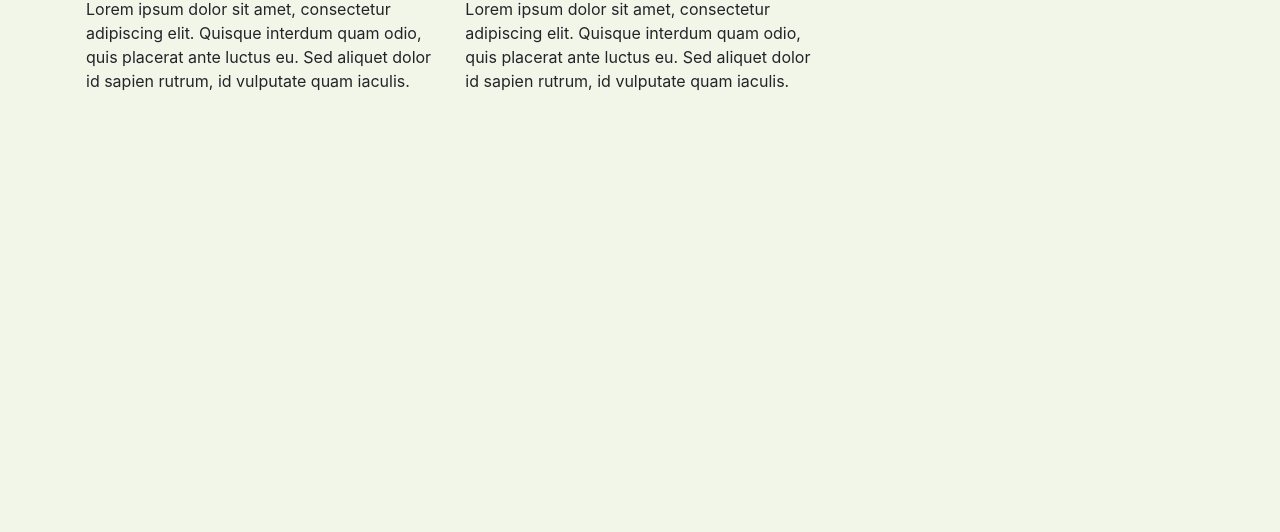
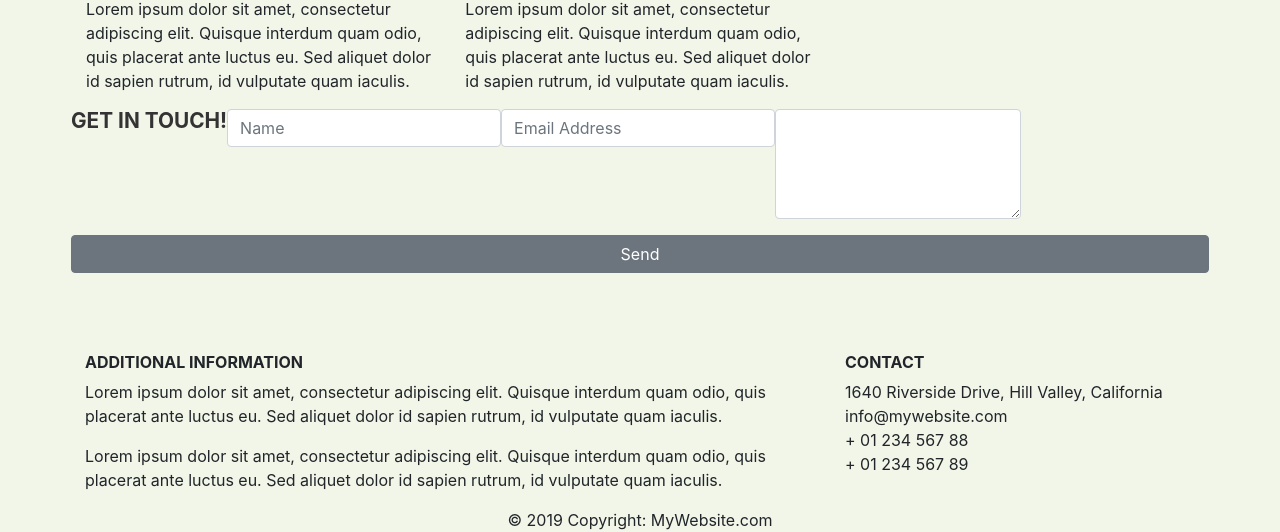
Before and after one commit to DaGanjah/WebForm, a plain HTML site: page index.html in a window 1280 px wide. Shown: the part 1262-1794 px from the top of the page. Before the commit the page ends 1451 px from the top, so only its background shows below. Drawn offline with Linux system fonts and the light colour scheme.

Commit message:
latest update
need to fix the form

```diff
--- a/index.html
+++ b/index.html
@@ -52,9 +52,44 @@
                   <img src="images/header-background.jpg" class="img-fluid">
                   <p>Lorem ipsum dolor sit amet, consectetur adipiscing elit. Quisque interdum quam odio, quis placerat ante luctus eu. Sed aliquet dolor id sapien rutrum, id vulputate quam iaculis.</p>
               </div>
-                <div class="col-lg-4 col-md-4 col-sm-12"></div>
+              <div class="col-lg-4 col-md-4 col-sm-12">
+
+              </div>
+              <h3 class="feature-title">Get in Touch!</h3>
+              <div class="form-group">
+                  <input type="text" class="form-control" placeholder="Name" name="">
+              </div>
+              <div class="form-group">
+                  <input type="email" class="form-control" placeholder="Email Address" name="email">
+              </div>
+              <div class="form-group">
+                  <textarea class="form-control" rows="4"></textarea>
+              </div>
+              <input type="submit" class="btn btn-secondary btn-block" value="Send" name="">
           </div>
       </div>
+
+      <footer class="page-footer">
+          <div class="container">
+              <div class="row">
+                  <div class="col-lg-8 col-md-8 col-sm-12">
+                      <h6 class="text-uppercase font-weight-bold">Additional Information</h6>
+                      <p>Lorem ipsum dolor sit amet, consectetur adipiscing elit. Quisque interdum quam odio, quis placerat ante luctus eu. Sed aliquet dolor id sapien rutrum, id vulputate quam iaculis.</p>
+                      <p>Lorem ipsum dolor sit amet, consectetur adipiscing elit. Quisque interdum quam odio, quis placerat ante luctus eu. Sed aliquet dolor id sapien rutrum, id vulputate quam iaculis.</p>
+                  </div>
+                  <div class="col-lg-4 col-md-4 col-sm-12">
+                      <h6 class="text-uppercase font-weight-bold">Contact</h6>
+                      <p>
+                          1640 Riverside Drive, Hill Valley, California
+                          <br />info@mywebsite.com
+                          <br />+ 01 234 567 88
+                          <br />+ 01 234 567 89
+                      </p>
+                  </div>
+              </div>
+              <div class="footer-copyright text-center">© 2019 Copyright: MyWebsite.com</div>
+            </div>
+      </footer>
 
       <script src="jquery-3.4.1.min.js"></script>
       <script src="bootstrap/js/bootstrap.min.js"></script>
```
Lines whose indentation alone changed are shown as unchanged.
